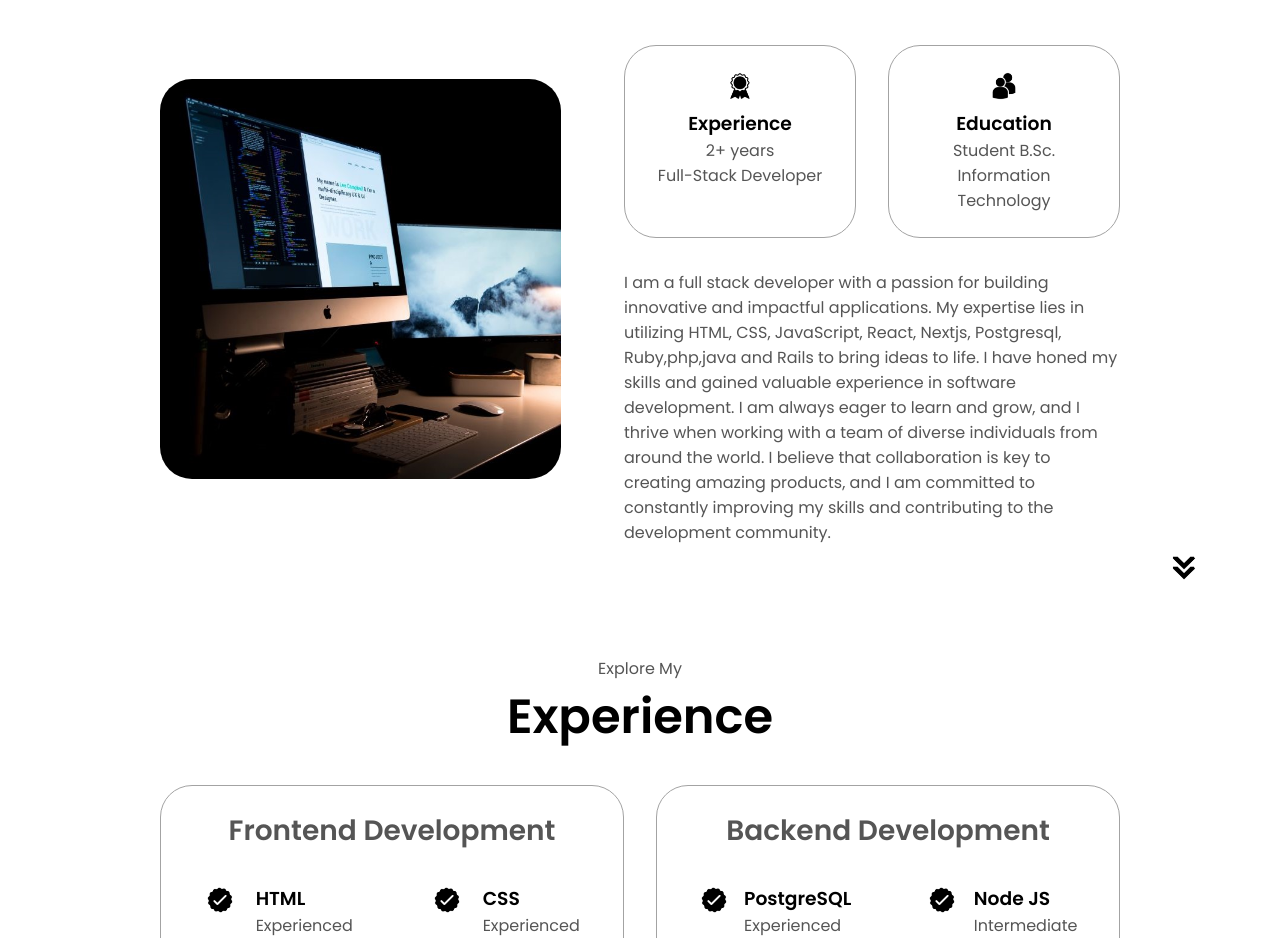
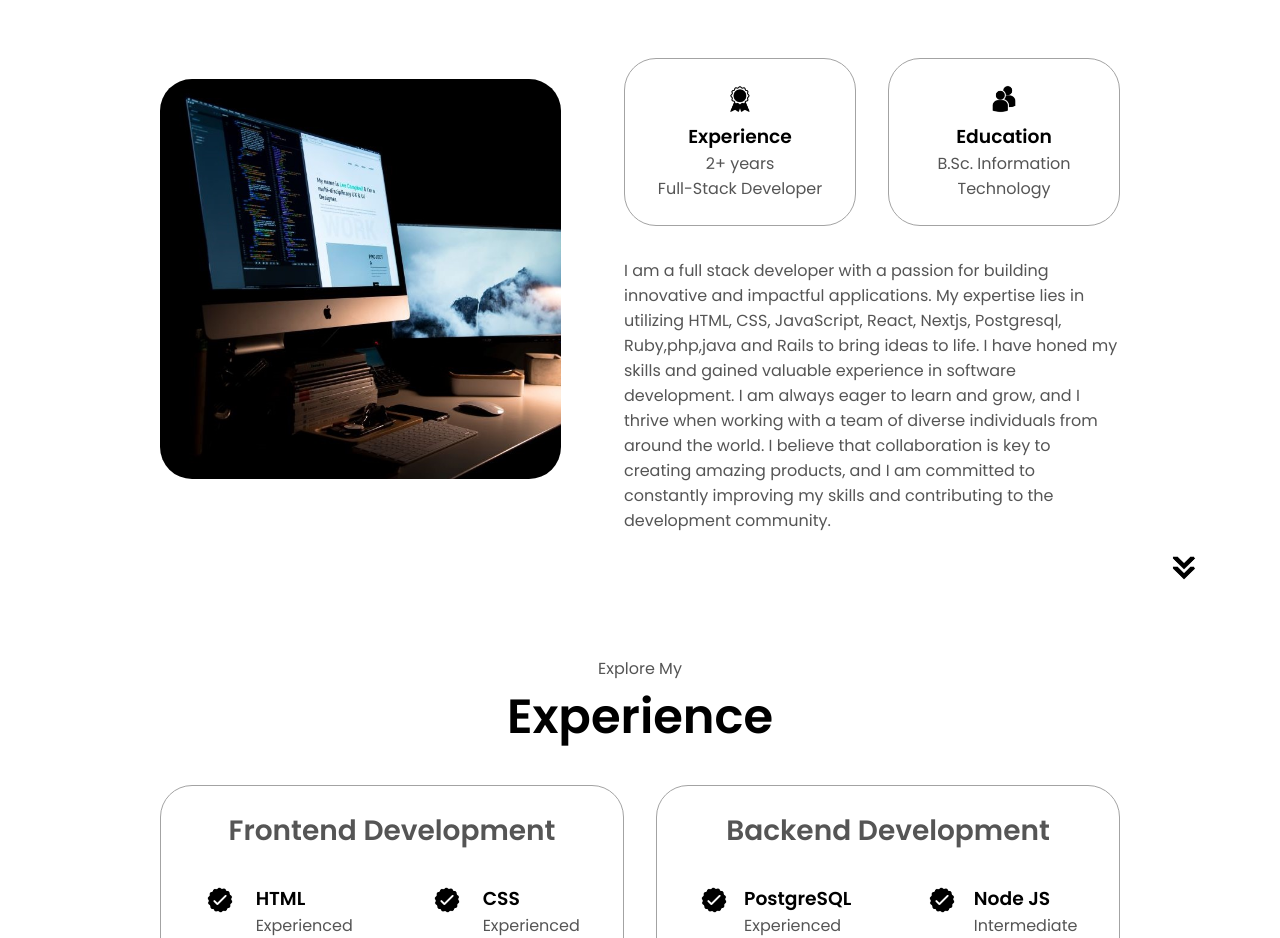
Before and after one commit to Ben-Kips/ben_bii, a plain HTML site: page index.html in a window 1280 px wide. Shown: the part 1040-1978 px from the top of the page. Drawn offline with Linux system fonts and the light colour scheme.

Commit message:
fixed resume

```diff
--- a/index.html
+++ b/index.html
@@ -100,7 +100,7 @@
                 class="icon"
               />
               <h3>Education</h3>
-              <p>Student B.Sc. Information Technology <br /></p>
+              <p>B.Sc. Information Technology <br /></p>
             </div>
           </div>
           <div class="text-container">
```
Also changed, not shown: 1 other file.
